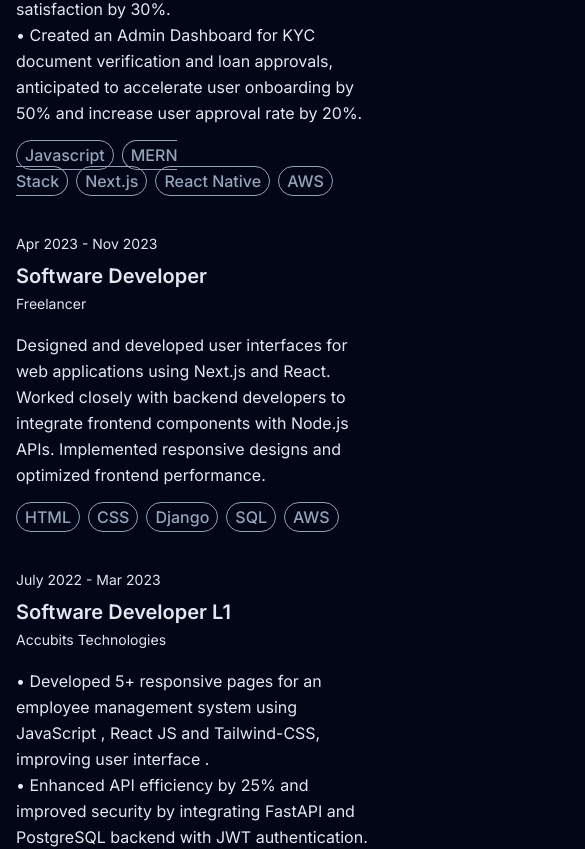
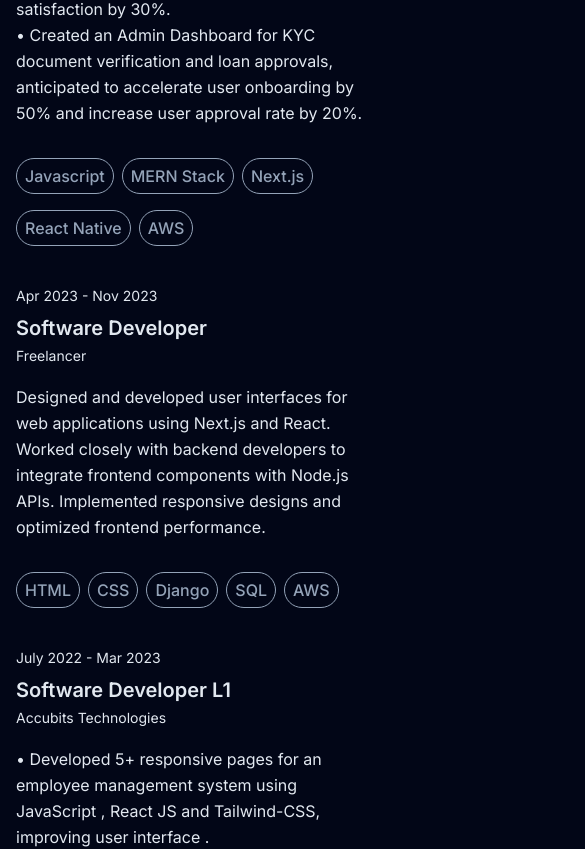
Before and after one commit to Kumarsatwik/Portfolio, a Next.js app: page / in a window 390 px wide. Shown: the part 1295-2144 px from the top of the page, 585 px wide, since content can reach past the window. Built offline with nearby package versions, Linux system fonts and the light colour scheme.

Commit message:
tech stack responsive issue fixed

```diff
--- a/app/components/WorkExperience.jsx
+++ b/app/components/WorkExperience.jsx
@@ -64,7 +64,7 @@ const ExperienceCard = ({ experience }) => {
           className="my-4"
           dangerouslySetInnerHTML={{ __html: experience.description }}
         />
-        <div>
+        <div className="flex flex-wrap">
           {experience.technologies.map((tech, index) => (
             <motion.span
               key={index}
@@ -74,7 +74,7 @@ const ExperienceCard = ({ experience }) => {
                 scale: 1,
                 transition: { duration: 0.6, delay: index * 0.1 },
               }}
-              className="mr-2 mt-4 rounded-full border border-slate-400 px-2 py-1 font-medium text-slate-400"
+              className="mr-2 mt-4 rounded-full border border-slate-400 px-2 py-1 font-medium text-slate-400 "
             >
               {tech}
             </motion.span>
```
